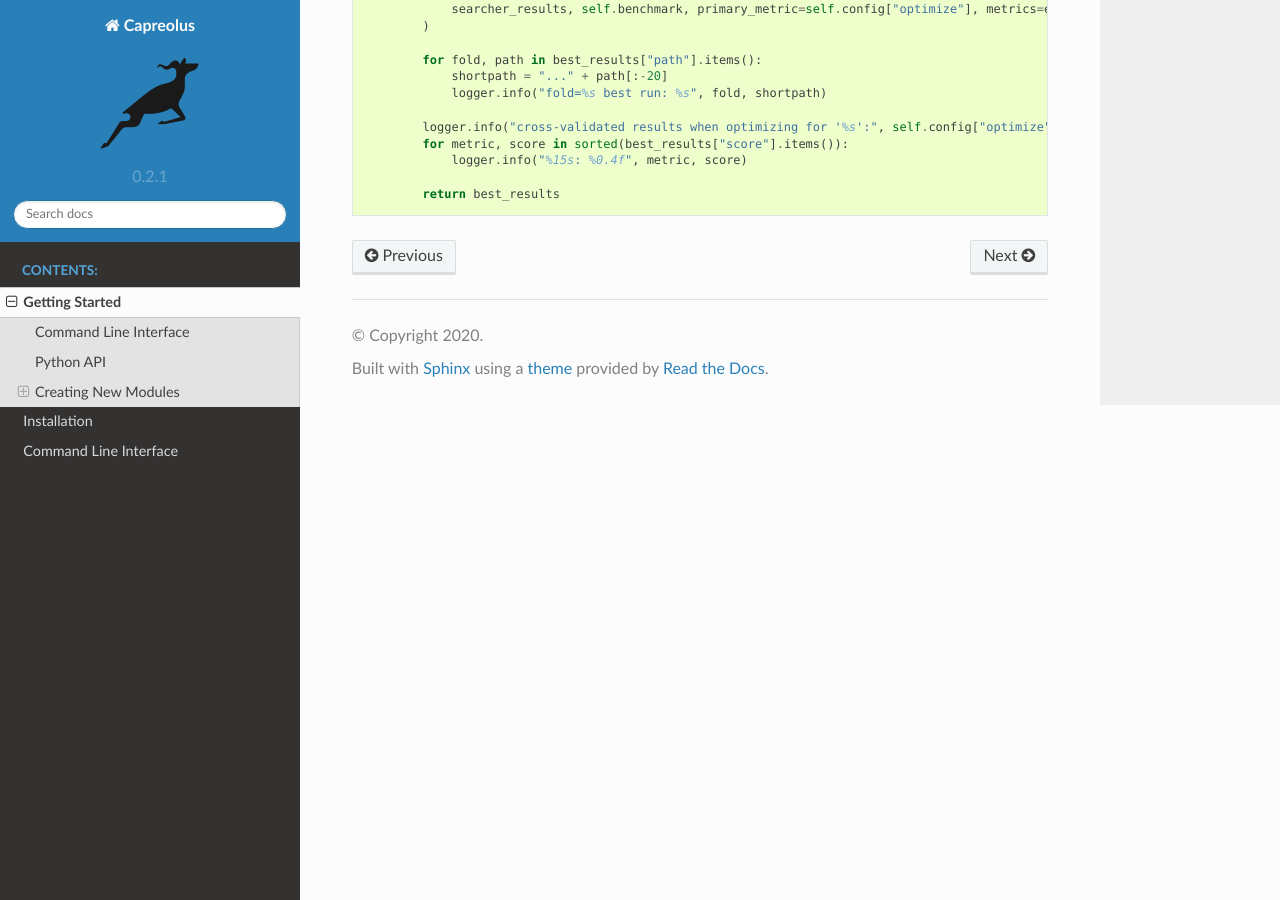
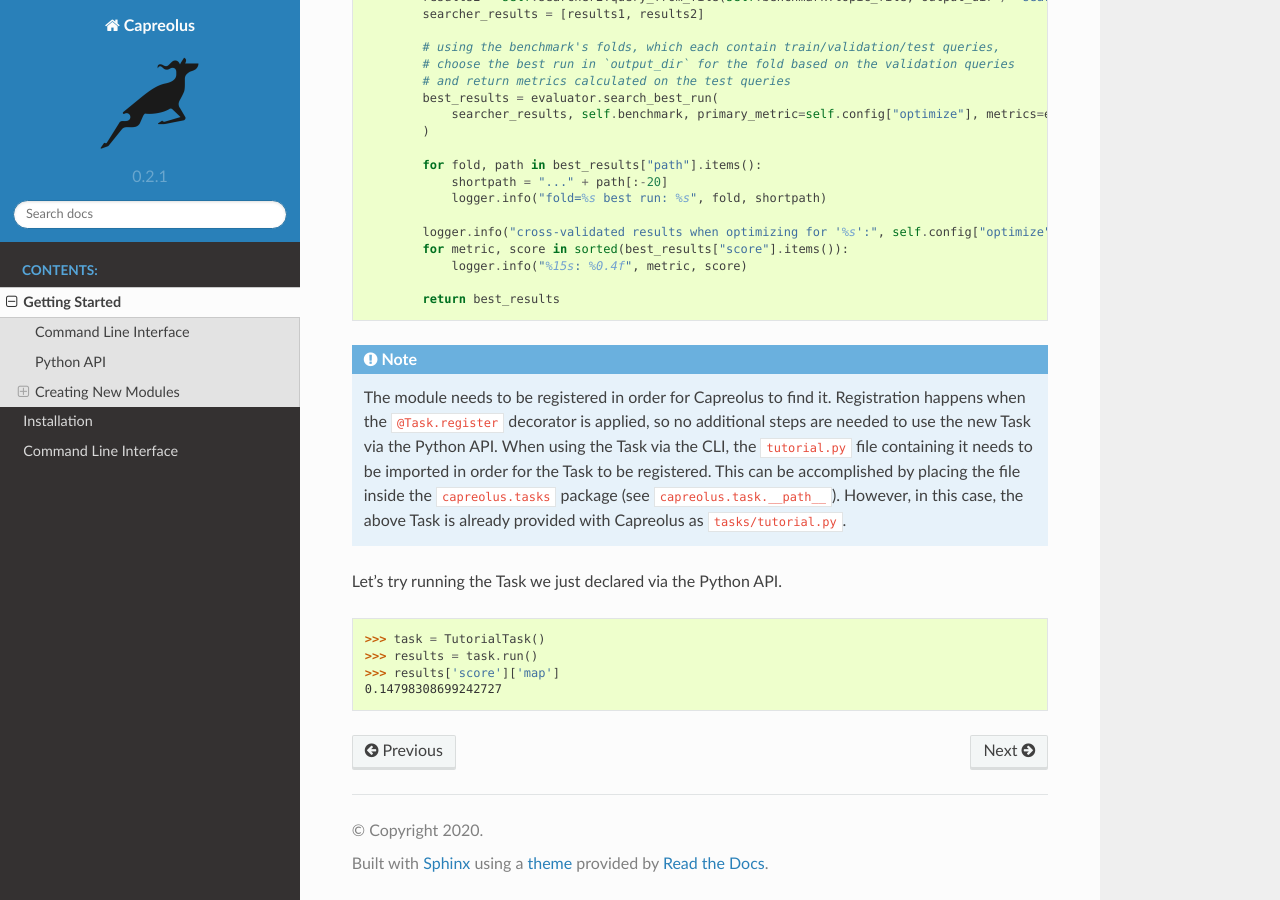
Before and after one commit to capreolus-ir/capreolus, a Sphinx documentation site: the page built from docs/quick.md, in a window 1280 px wide and 900 px high, scrolled down 3916 px. Built offline with Sphinx 7.4.7 and the Read the Docs theme 2.0.0, drawn with Linux system fonts in a browser that asks for light colours; some of the changed text lies outside the part shown.

Commit message:
quick start updates

````diff
--- a/docs/quick.md
+++ b/docs/quick.md
@@ -9,7 +9,7 @@
 
 ## Command Line Interface
 
-Use the `RankTask` pipeline to rank documents using a `Searcher` on an [Anserini](https://anserini.io) `Index` built on [NFCorpus](https://www.cl.uni-heidelberg.de/statnlpgroup/nfcorpus/), which contains biomedical documents and queries. NFCorpus is publicly available and will be automatically downloaded.
+Use the `RankTask` pipeline to rank documents using a `Searcher` on an [Anserini](https://anserini.io) `Index` built on [NFCorpus](https://www.cl.uni-heidelberg.de/statnlpgroup/nfcorpus/), which contains biomedical documents and queries. NFCorpus was published by Boteva et al. in ECIR 2016. This dataset is publicly available and will be automatically downloaded by Capreolus.
 
 ```bash
 $ capreolus rank.searcheval with benchmark.name=nf \
@@ -20,10 +20,12 @@
 ```bash
 INFO - capreolus.task.rank.evaluate - rank: fold=s1 best run: ...searcher-BM25_b-0.8_fields-title_hits-1000_k1-0.9/task-rank_filter-False/searcher
 INFO - capreolus.task.rank.evaluate - rank: cross-validated results when optimizing for 'map':
-INFO - capreolus.task.rank.evaluate -             map: 0.2109
-INFO - capreolus.task.rank.evaluate -     ndcg_cut_10: 0.4034
+INFO - capreolus.task.rank.evaluate -             map: 0.1361
+INFO - capreolus.task.rank.evaluate -     ndcg_cut_10: 0.2906
 ...
 ```
+
+These results are comparable with the *all titles* results in the [NFCorpus paper](https://www.cl.uni-heidelberg.de/~riezler/publications/papers/ECIR2016.pdf), which reports a MAP of 0.1251 for BM25 (Table 2). The Benchmark's ``fields`` config option can be used to issue other types of queries as well (e.g., ``benchmark.fields=all_fields``).
 
 ```eval_rst
 .. important:: Capreolus Benchmarks define *folds* to use; each fold specifies training, dev (validation), and test queries.
@@ -112,8 +112,8 @@
 The module API consists of four attributes:
 - `module_type`: a string indicating the module's type, like "index" or "benchmark"
 - `module_name`: a string indicating the module's name, like "anserini" or "nf"
-- `config_spec`: a list of `ConfigOption` objects, for example, `ConfigOption("stemmer", default_value="none", description="stemmer to use")`
-- `dependencies` a list of `Dependency` objects; for example, `Dependency(key="collection", module="collection", name="nf")`
+- `config_spec`: a list of `ConfigOption` objects. For example, `[ConfigOption("stemmer", default_value="none", description="stemmer to use")]`
+- `dependencies` a list of `Dependency` objects. For example, `[Dependency(key="collection", module="collection", name="nf")]`
 
 When the module is created, any dependencies that are not explicitly passed with `provide={key: object}` are automatically created. The module's config options in `config_spec` and those of its dependencies are exposed as Capreolus configuration options.
 
@@ -125,7 +125,8 @@
 Let's create a new task that mirrors the graph we constructed manually, except with two separate `Searcher` objects. We'll save the results from both searchers and measure their effectiveness on the validation queries to decide which searcher to report test set results on.
 
 ```python
-from capreolus import evaluator, get_logger, Dependency, ConfigOption, Searcher, Task
+from capreolus import evaluator, get_logger, Dependency, ConfigOption
+from capreolus.task import Task
 
 logger = get_logger(__name__)  # pylint: disable=invalid-name
 
@@ -171,3 +172,16 @@
         return best_results
 
 ```
+
+```eval_rst
+.. note:: The module needs to be registered in order for Capreolus to find it. Registration happens when the ``@Task.register`` decorator is applied, so no additional steps are needed to use the new Task via the Python API. When using the Task via the CLI, the ``tutorial.py`` file containing it needs to be imported in order for the Task to be registered. This can be accomplished by placing the file inside the ``capreolus.tasks`` package (see ``capreolus.task.__path__``). However, in this case, the above Task is already provided with Capreolus as ``tasks/tutorial.py``.
+```
+
+Let's try running the Task we just declared via the Python API.
+
+```python
+>>> task = TutorialTask()
+>>> results = task.run()
+>>> results['score']['map']
+0.14798308699242727
+```
````
Also changed, not shown: other parts of docs/quick.md (+5 -7 lines).
